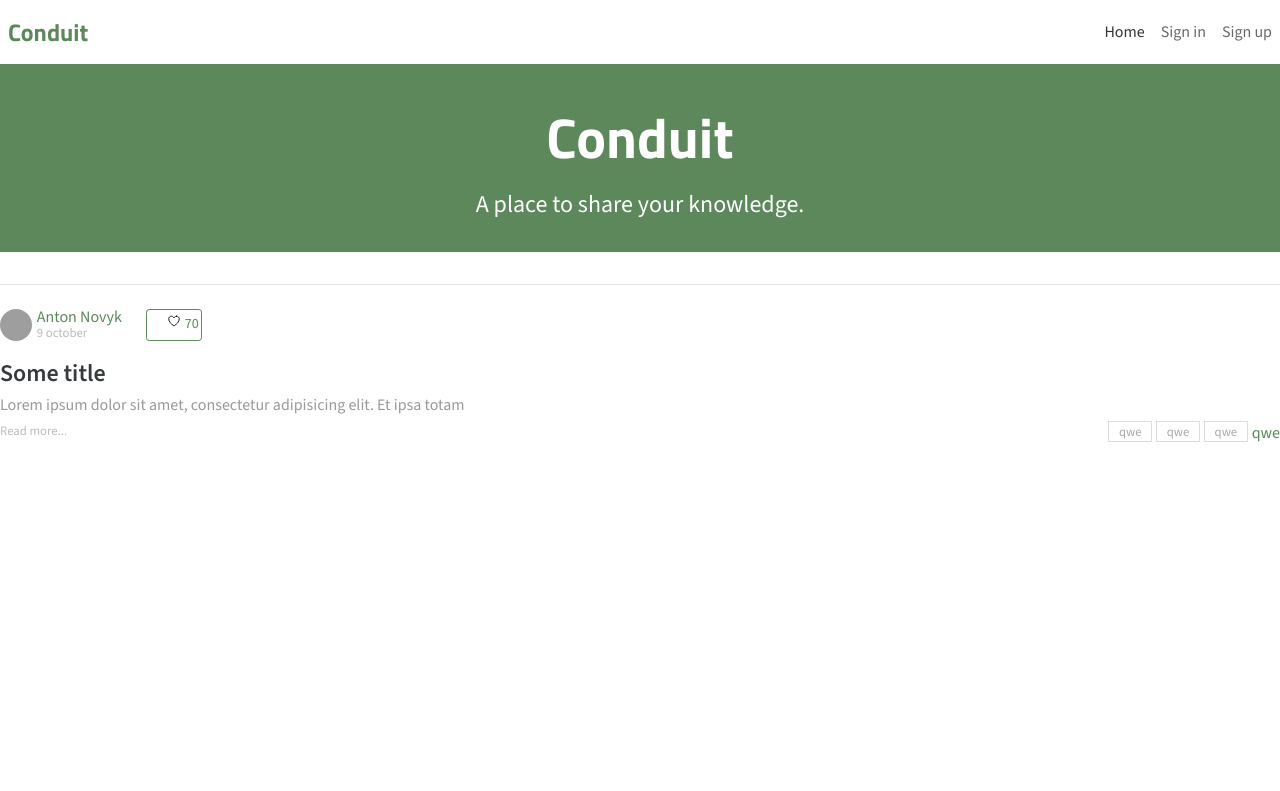
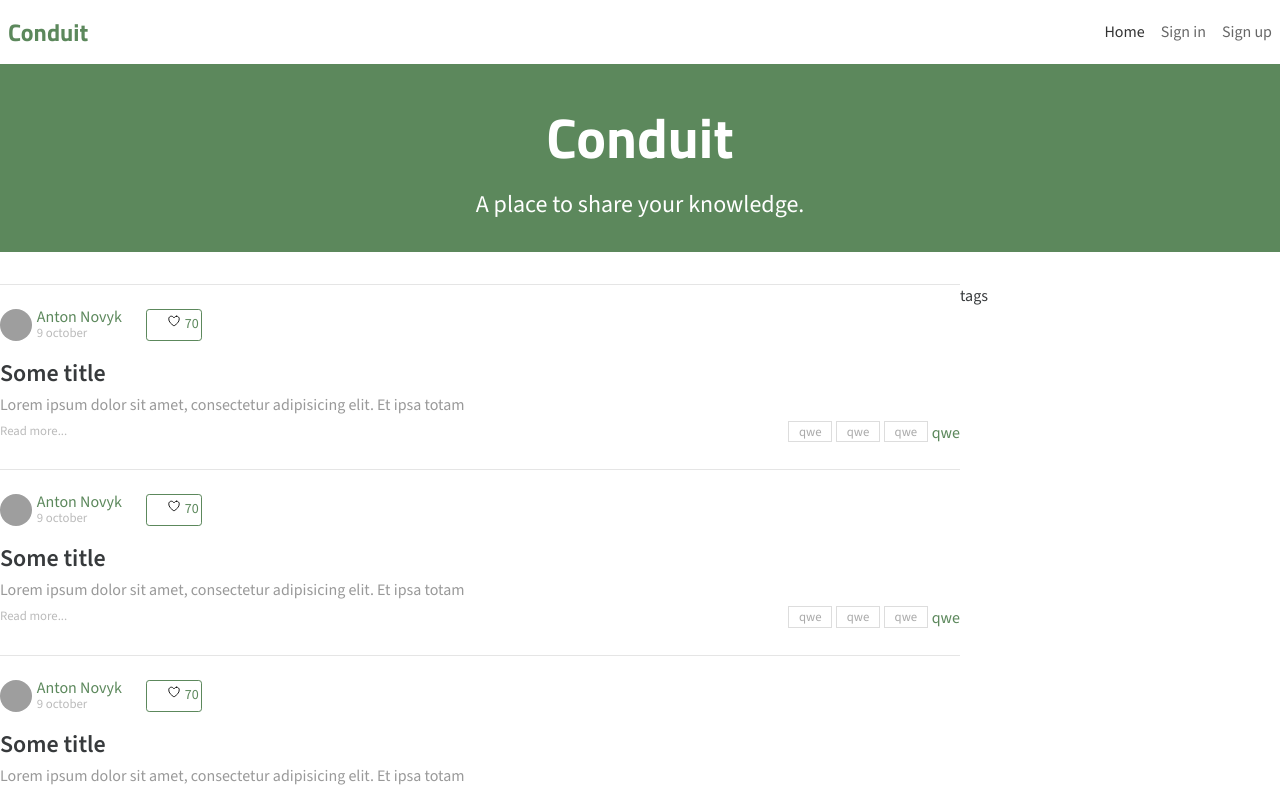
Before and after one commit to G0odvin/Auth-project, a React (Vite) app: page / in a window 1280 px wide. Shown: the top 791 px of the page. Built offline with nearby package versions, Linux system fonts and the light colour scheme; grey boxes are pictures that could not be loaded.

Commit message:
Add feed

```diff
--- a/src/App.tsx
+++ b/src/App.tsx
@@ -1,6 +1,7 @@
 import { Banner } from "./components/banner/banner.component"
 import { Header } from "./components/header/header.component"
-import { Article } from "./modules/feed/components/artical/article.component"
+import { ArticalList } from "./modules/feed/components/artical-list/artical-list.component"
+import { Feed } from "./modules/feed/components/feed/feed.component"
 
 function App() {
 
@@ -8,7 +9,7 @@ function App() {
     <>
     <Header />
     <Banner />
-    <Article/>
+    <Feed />
     </>
   )
 }
--- /dev/null
+++ b/src/modules/feed/components/artical-list/artical-list.component.tsx
@@ -0,0 +1,14 @@
+import { Container } from "../../../../components/container/container.component"
+import { Article } from "../artical/article.component"
+
+
+export const ArticalList = () => {
+  return (
+    <div className="w-3/4">
+      <Article />
+      <Article />
+      <Article />
+      <Article />
+    </div>
+  )
+}
--- /dev/null
+++ b/src/modules/feed/components/feed/feed.component.tsx
@@ -0,0 +1,14 @@
+import React from 'react'
+import { ArticalList } from '../artical-list/artical-list.component'
+import { Container } from '../../../../components/container/container.component'
+
+export const Feed = () => {
+  return (
+    <Container>
+      <div className='flex'>
+        <ArticalList />
+        <div className='w-1/4'>tags</div>
+      </div>
+    </Container>
+  )
+}
```
